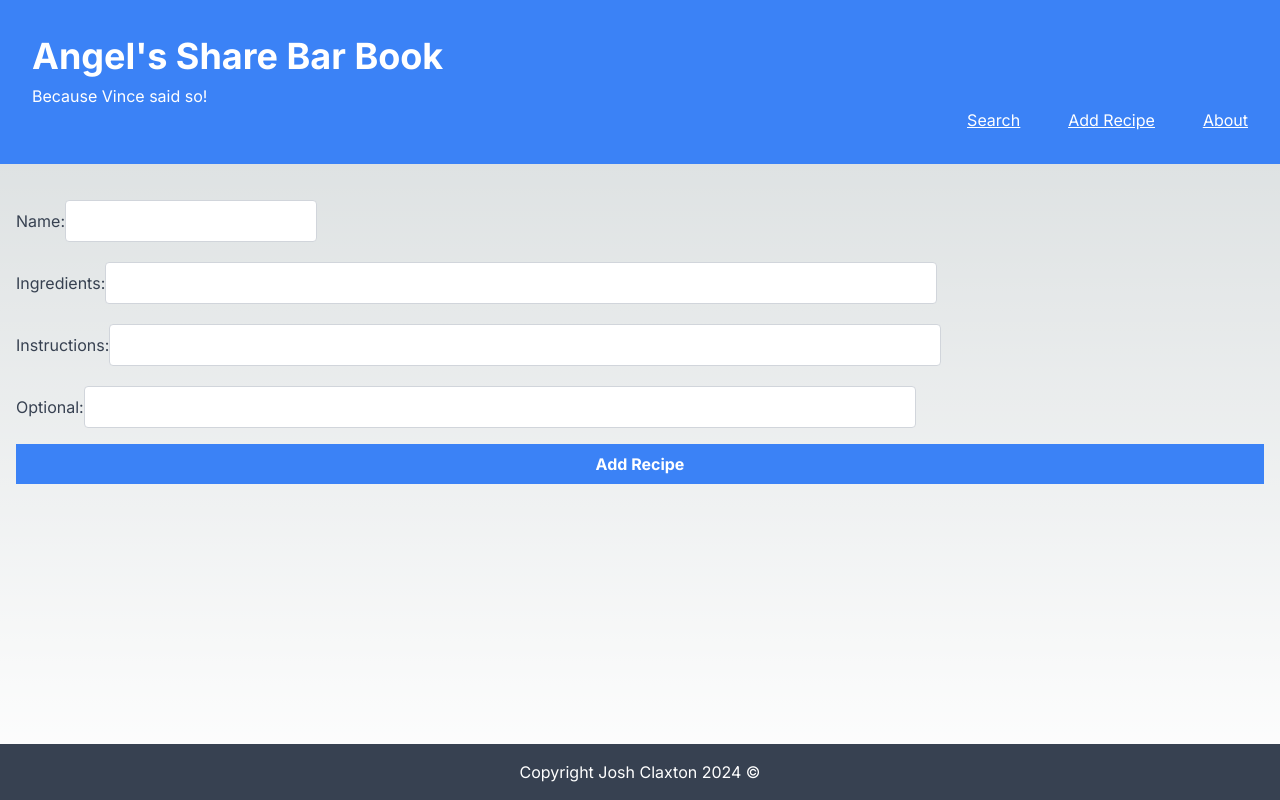
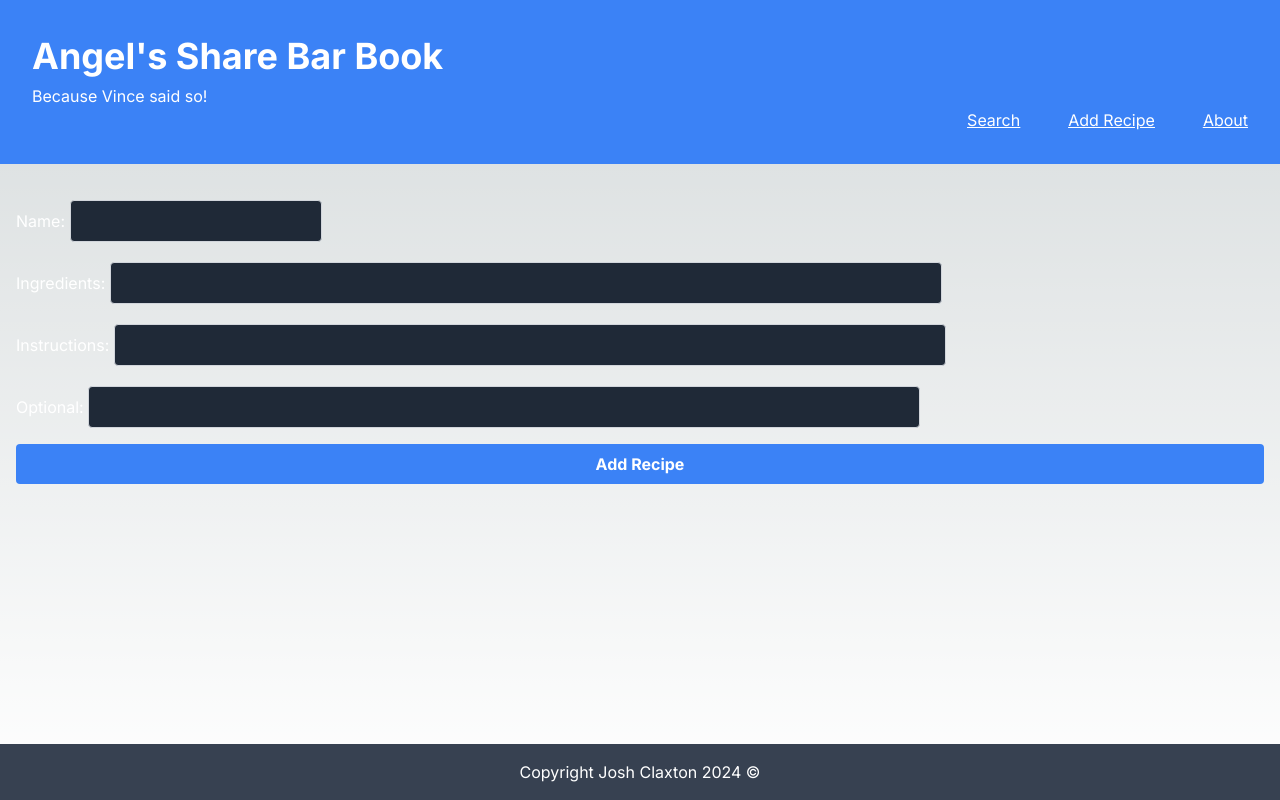
Before and after one commit to bowdumb/angels-share, a Next.js app: page /add-recipe in a window 1280 px wide. Built offline with nearby package versions, Linux system fonts and the light colour scheme.

Commit message:
Changed text on the add-recipe page to white for visibility during this phase of design.

```diff
--- a/src/app/add-recipe/page.js
+++ b/src/app/add-recipe/page.js
@@ -47,22 +47,22 @@ export default function addCocktailForm() {
     return (
         <form onSubmit={handleSubmit} className="flex flex-col space-y-4">
             <label>
-                <span className="text-gray-700">Name:</span>
-                <input type="text" name="name" value={formData.name} onChange={handleChange} className="mt-1 p-2 border border-gray-300 rounded" />
+                <span className="text-white">Name: </span>
+                <input type="text" name="name" value={formData.name} onChange={handleChange} className="mt-1 p-2 border border-gray-300 rounded bg-gray-800 text-white" />
             </label>
             <label>
-                <span className="text-gray-700">Ingredients:</span>
-                <input type="text" name="ingredients" value={formData.ingredients} onChange={handleChange} className="w-2/3 mt-1 p-2 border border-gray-300 rounded" />
+                <span className="text-white">Ingredients: </span>
+                <input type="text" name="ingredients" value={formData.ingredients} onChange={handleChange} className="text-white w-2/3 mt-1 p-2 border border-gray-300 rounded bg-gray-800" />
             </label>
             <label>
-                <span className="text-gray-700">Instructions:</span>
-                <input type="text" name="instructions" value={formData.instructions} onChange={handleChange} className="w-2/3 mt-1 p-2 border border-gray-300 rounded" />
+                <span className="text-white">Instructions: </span>
+                <input type="text" name="instructions" value={formData.instructions} onChange={handleChange} className="text-white w-2/3 mt-1 p-2 border border-gray-300 rounded bg-gray-800" />
             </label>
             <label>
-                <span className="text-gray-700">Optional:</span>
-                <input type="text" name="optional" value={formData.optional} onChange={handleChange} className="text-black w-2/3 mt-1 p-2 border border-gray-300 rounded" />
+                <span className="text-white">Optional: </span>
+                <input type="text" name="optional" value={formData.optional} onChange={handleChange} className="text-white w-2/3 mt-1 p-2 border border-gray-300 rounded bg-gray-800" />
             </label>
-            <button type="submit" className="bg-blue-500 hover:bg-blue-700 text-white font-bold py-2 px-4 rouned">Add Recipe</button>
+            <button type="submit" className="bg-blue-500 hover:bg-blue-700 text-white font-bold py-2 px-4 rounded">Add Recipe</button>
         </form>
     );
 }
```
